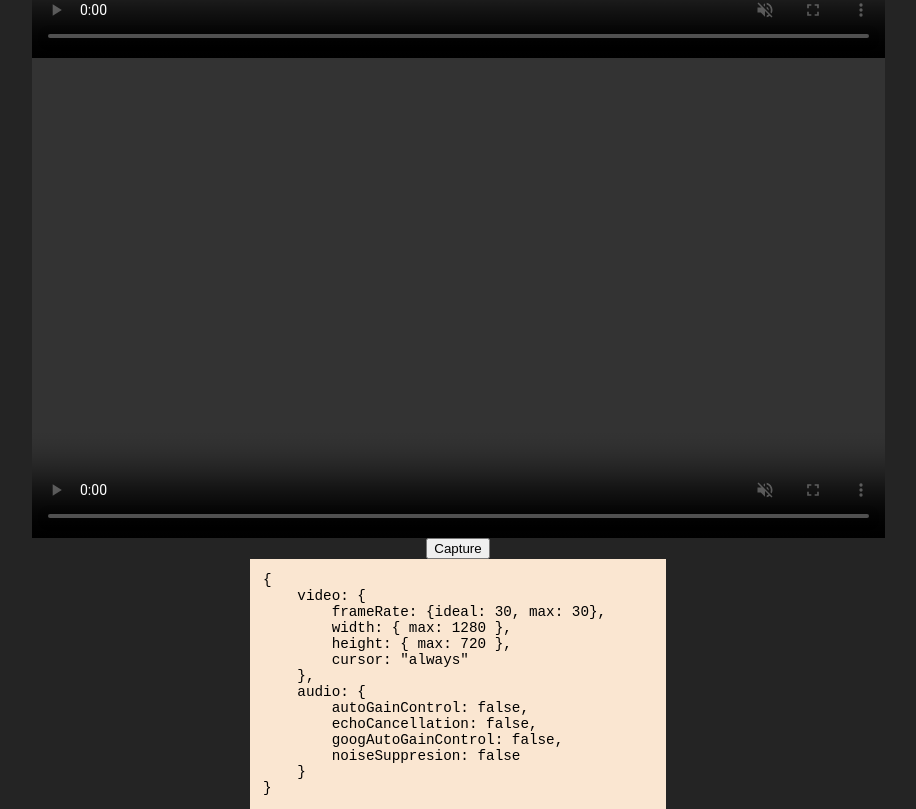
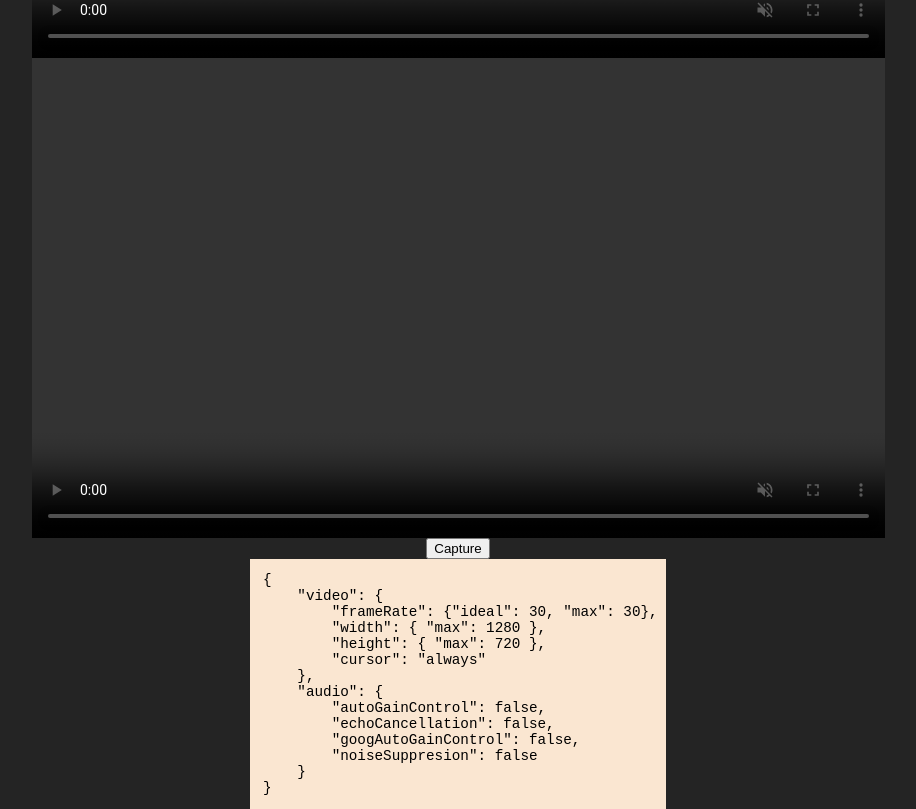
Before and after one commit to Naitzirch/NightShare, a website: page public/index.html in a window 1280 px wide. Shown: the part 422-1231 px from the top of the page, without its empty margins (182-1098 px from the left). Drawn offline with nearby package versions, Linux system fonts and the light colour scheme; no server answers.

Commit message:
fixed stuff in the json string

```diff
--- a/public/index.html
+++ b/public/index.html
@@ -20,17 +20,17 @@
 
 <!-- start code block -->
 <pre contenteditable="true" spellcheck="false"><code id="settings">{
-    video: {
-        frameRate: {ideal: 30, max: 30},
-        width: { max: 1280 },
-        height: { max: 720 },
-        cursor: "always"
+    "video": {
+        "frameRate": {"ideal": 30, "max": 30},
+        "width": { "max": 1280 },
+        "height": { "max": 720 },
+        "cursor": "always"
     },
-    audio: {
-        autoGainControl: false,
-        echoCancellation: false,
-        googAutoGainControl: false,
-        noiseSuppresion: false
+    "audio": {
+        "autoGainControl": false,
+        "echoCancellation": false,
+        "googAutoGainControl": false,
+        "noiseSuppresion": false
     }
 }</code></pre>
 <!-- end code block -->
--- a/public/main.js
+++ b/public/main.js
@@ -130,7 +130,7 @@ async function start(constraints) {
 // When the capture button is clicked
 capture.addEventListener("click", async () => {
 
-    const constraints = settings.innerText;
+    const constraints = JSON.parse(settings.innerText);
     console.log(constraints);
 
     // Create MediaStream
```
